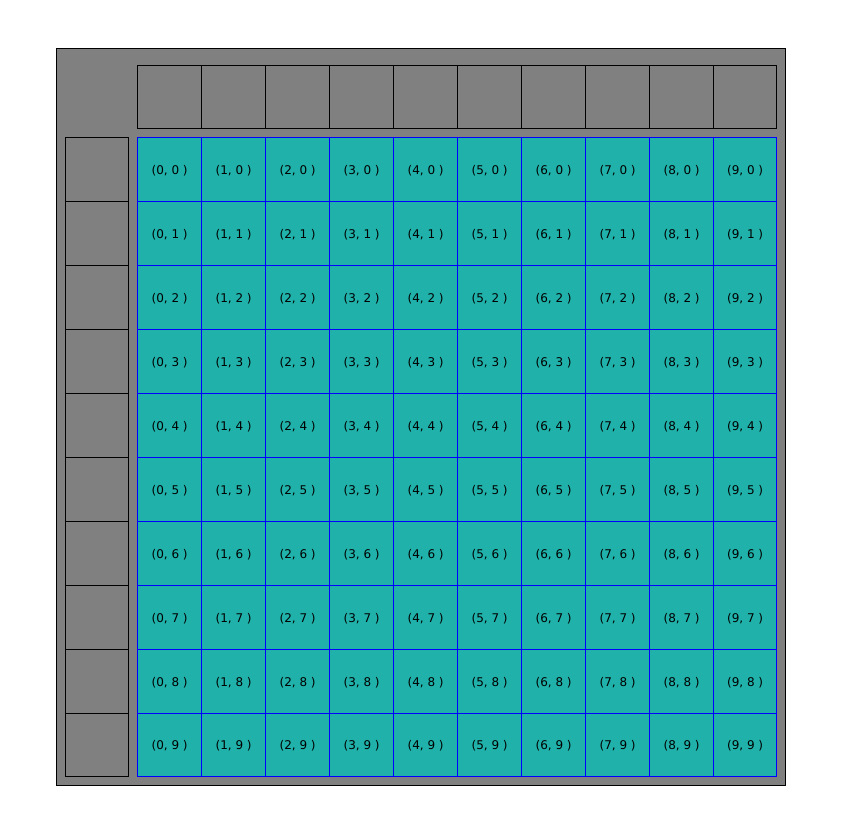
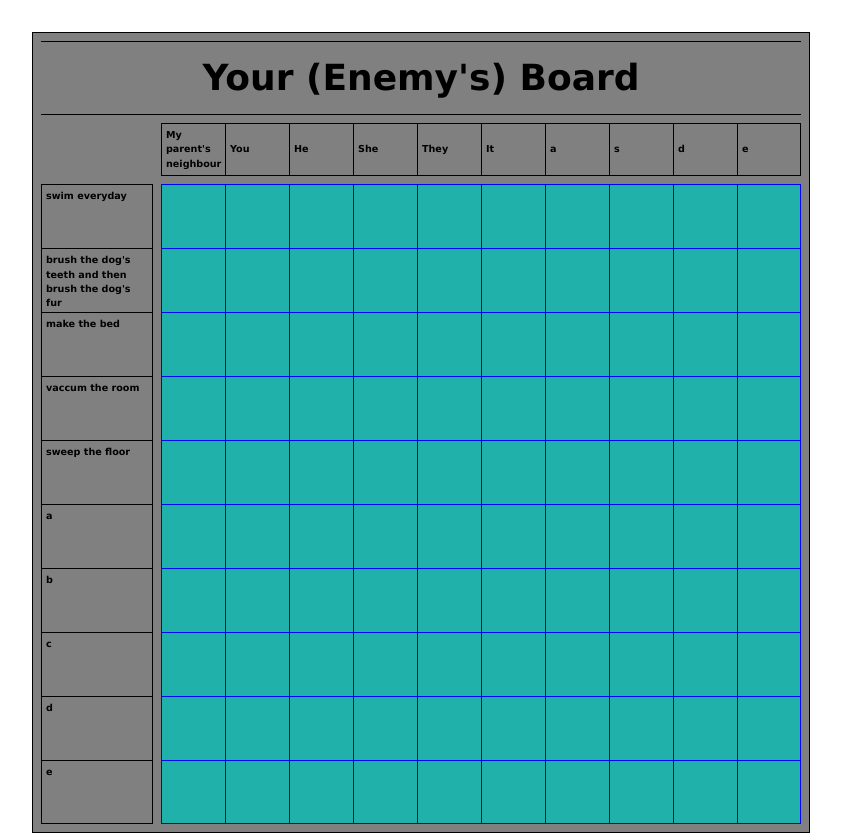
Before and after one commit to PetrusMaximus0/educational-battleship-frontend, a React (Vite) app: page /game/1 in a window 1280 px wide. Shown: the top 835 px of the page, without its empty margins (219-1060 px from the left). Built offline with nearby package versions, Linux system fonts and the light colour scheme.

Commit message:
WIP: Save wip for the Board, Cell Components and Game Page.

```diff
--- a/src/components/Board.tsx
+++ b/src/components/Board.tsx
@@ -2,20 +2,21 @@ import Cell from './Cell'
 import { CellData } from '../types';
 
 type Props = {
-    numRows?: number,
-    numCols?: number,
+    colTags?: string[],
+    rowTags?: string[],
 }
 
-const Board = ({ numRows = 10, numCols = 10 }: Props) => {
-    const rowTags: string[] = [];
-    for (let i = 0; i < numRows; i++) {
-        rowTags.push(`Tag: ${i}`);
-    }
+const inColTags: string[] = [
+    "My parent's neighbour", "You", "He", "She", "They", "It", "a", "s", "d", "e"
+];
 
-    const colTags: string[] = [];
-    for (let i = 0; i < numCols; i++) {
-        colTags.push(`Tag: ${i}`);
-    }
+const inRowTags: string[] = [
+    "swim everyday", "brush the dog's teeth and then brush the dog's fur", "make the bed", "vaccum the room", "sweep the floor", "a", "b", "c", "d", "e"
+];
+
+const Board = ({ rowTags = inRowTags, colTags = inColTags }: Props) => {
+    const numRows = rowTags.length;
+    const numCols = colTags.length;
 
     const boardData: CellData[] = [];
     for (let i = 0; i < numRows * numCols; i++) {
@@ -34,32 +35,39 @@ const Board = ({ numRows = 10, numCols = 10 }: Props) => {
     document.documentElement.style.setProperty("--rows", numRows.toString());
 
     return (
-        <div className="game-board mx-auto my-12 w-fit border border-black p-2 text-xs">
-            <div className='row-tags '>
+        <div className="game-board border border-black p-2 text-[0.60rem] my-8 font-semibold mx-auto">
+            <h2
+                className='text-center text-4xl border-t border-b border-black py-4 row-start-1 col-start-1 col-span-2'
+            >
+                Your (Enemy's) Board
+            </h2>
+            <div className='row-tags'>
                 {rowTags.map((row) =>
                     <p
-                        className="p-2 h-16 w-16 flex items-center justify-center border-l border-t border-r last:border-b border-black"
-                        key={row}>
+                        className="overflow-auto p-1 w-full h-16 max-w-28 flex items-start border-l border-t border-r last:border-b border-black"
+                        key={row}
+                    >
+                        {row}
 
                     </p>)
                 }
             </div>
-            <div className='col-tags'>
+            <div className='col-tags w-fit h-fit'>
                 {colTags.map((col) =>
                     <p
-                        className='p-2 h-16 w-16 flex items-center justify-center border-l border-t border-b last:border-r border-black'
-                        key={col}>
+                        className='overflow-auto p-1 w-16 h-full max-h-28 flex items-center justify-start border-l border-t border-b last:border-r border-black'
+                        key={col}
+                    >
+                        {col}
                     </p>)}
             </div>
-            <div className='cells w-full'>
-                {
-                    boardData.map((cell) =>
-                        <Cell
-                            classes={`p-2 w-full cell-border ${cell.pos.y === numRows - 1 ? "cell-border-b " : ""} ${cell.pos.x === numCols - 1 ? "cell-border-r " : ""}`}
-                            key={cell.index}
-                            data={cell}
-                        />)}
-
+            <div className='cells w-fit'>
+                {boardData.map((cell) =>
+                    <Cell
+                        classes={`hover:bg-blue-200 active:bg-black w-16 h-16 cell-border ${cell.pos.y === numRows - 1 ? "cell-border-b " : ""} ${cell.pos.x === numCols - 1 ? "cell-border-r " : ""}`}
+                        key={cell.index}
+                        data={cell}
+                    />)}
             </div>
         </div>
     )
--- a/src/components/Cell.tsx
+++ b/src/components/Cell.tsx
@@ -8,7 +8,7 @@ type Props = {
 
 const Cell = ({ data, classes = "" }: Props) => {
     return (
-        <button className={classes}>{data.text}</button>
+        <button className={classes}></button>
     )
 }
 
--- a/src/pages/GamePage.tsx
+++ b/src/pages/GamePage.tsx
@@ -8,7 +8,8 @@ const GamePage = (props: Props) => {
     const { id } = useParams();
 
     return (
-        <main>
+        <main className='flex flex-col gap-2 justify-start'>
+            <Board />
             <Board />
         </main>
     )
```
